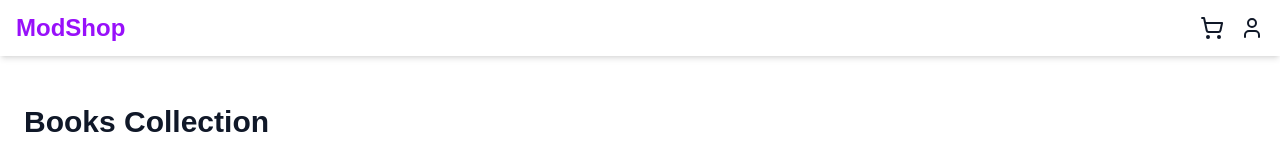
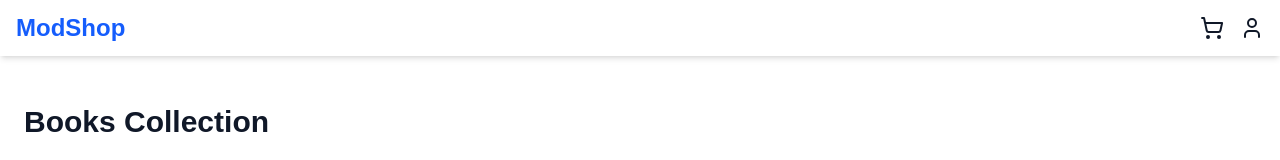
Before and after one commit to alemoraru/modshop, a Next.js app: page /category/books in a window 1280 px wide. Shown: the top 160 px of the page. Built offline with nearby package versions, Linux system fonts and the light colour scheme.

Commit message:
Update color scheme to blue

```diff
--- a/src/app/category/[slug]/page.tsx
+++ b/src/app/category/[slug]/page.tsx
@@ -55,7 +55,7 @@ export default async function CategoryPage({params}: { params: { slug: string }
                         <Link
                             key={product.slug}
                             href={`/product/${product.slug}`}
-                            className="border rounded-xl p-4 transition-transform duration-200 hover:scale-105 hover:border-purple-500 hover:shadow-lg"
+                            className="border rounded-xl p-4 transition-transform duration-200 hover:scale-105 hover:border-blue-500 hover:shadow-lg"
                         >
                             <img
                                 src={product.image}
--- a/src/components/Navbar.tsx
+++ b/src/components/Navbar.tsx
@@ -4,7 +4,7 @@ import {ShoppingCart, User} from "lucide-react";
 export default function Navbar() {
     return (
         <nav className="w-full bg-white shadow-md px-4 py-3 flex items-center justify-between">
-            <Link href="/" className="text-2xl font-bold text-purple-600">
+            <Link href="/" className="text-2xl font-bold text-blue-600">
                 ModShop
             </Link>
 
```
